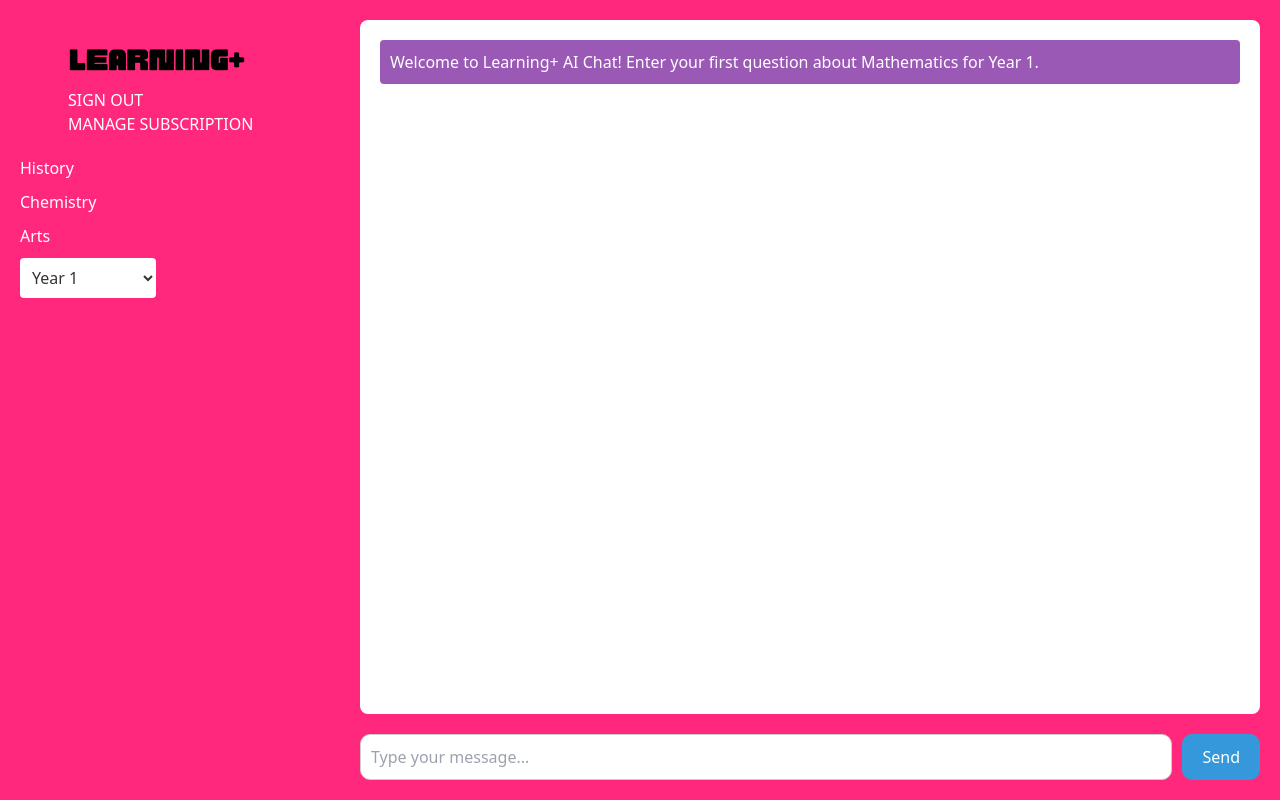
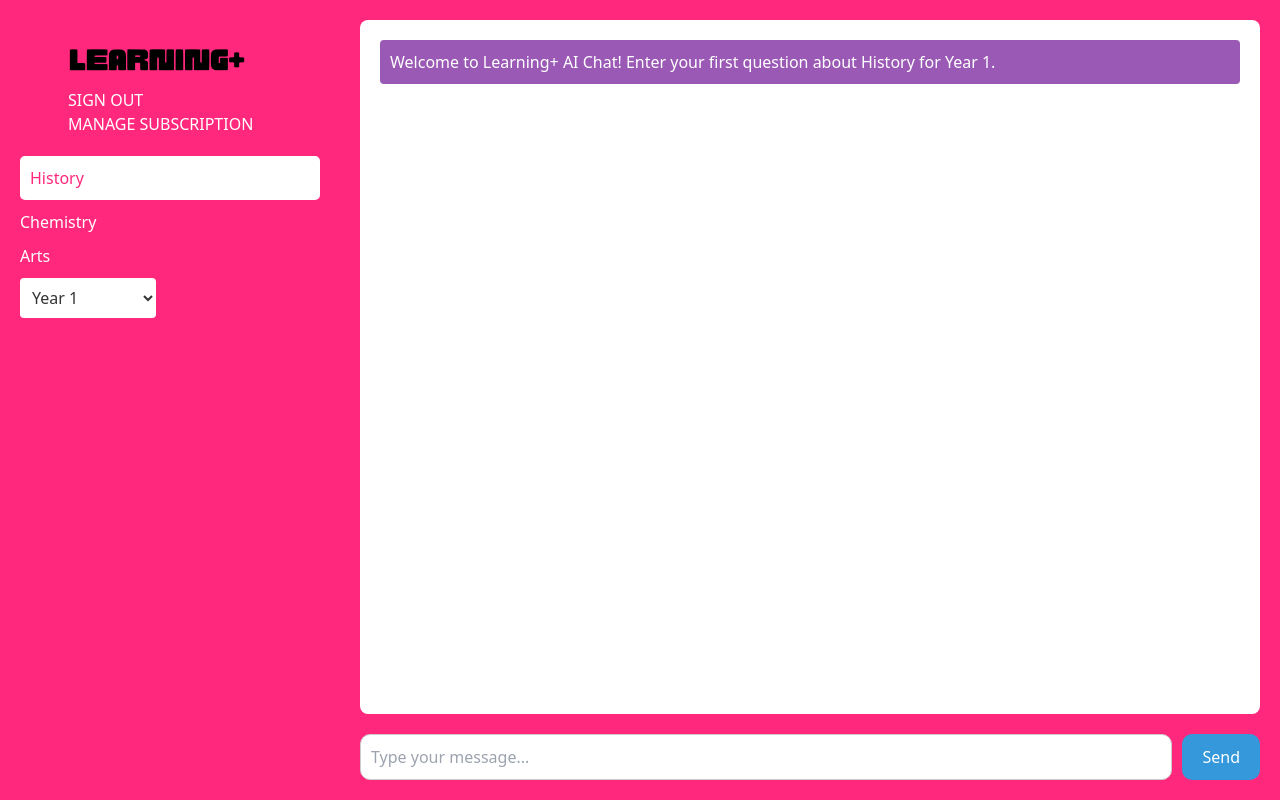
Before and after one commit to eemercado/Learning-Plus-AI, a Next.js app: page /ai/aiRandom in a window 1280 px wide. Built offline with nearby package versions, Linux system fonts and the light colour scheme.

Commit message:
hey there

```diff
--- a/pages/ai/aiRandom.tsx
+++ b/pages/ai/aiRandom.tsx
@@ -9,7 +9,7 @@ interface Message {
 const AIPage = () => {
     const [inputText, setInputText] = useState<string>('');
     const [messages, setMessages] = useState<Message[]>([]);
-    const [selectedSubject, setSelectedSubject] = useState<string>('Mathematics');
+    const [selectedSubject, setSelectedSubject] = useState<string>('History');
     const [selectedYear, setSelectedYear] = useState<string>('Year 1');
 
     useEffect(() => {
--- a/pages/auth.tsx
+++ b/pages/auth.tsx
@@ -43,7 +43,7 @@ const Auth = () => {
                 email,
                 name,
                 password,
-                subscriptionPlan: 'Extra Plan'
+                subscriptionPlan: 'Extra Plan',
             });
             if (response.status === 200) {
                 router.push('/course');
```
